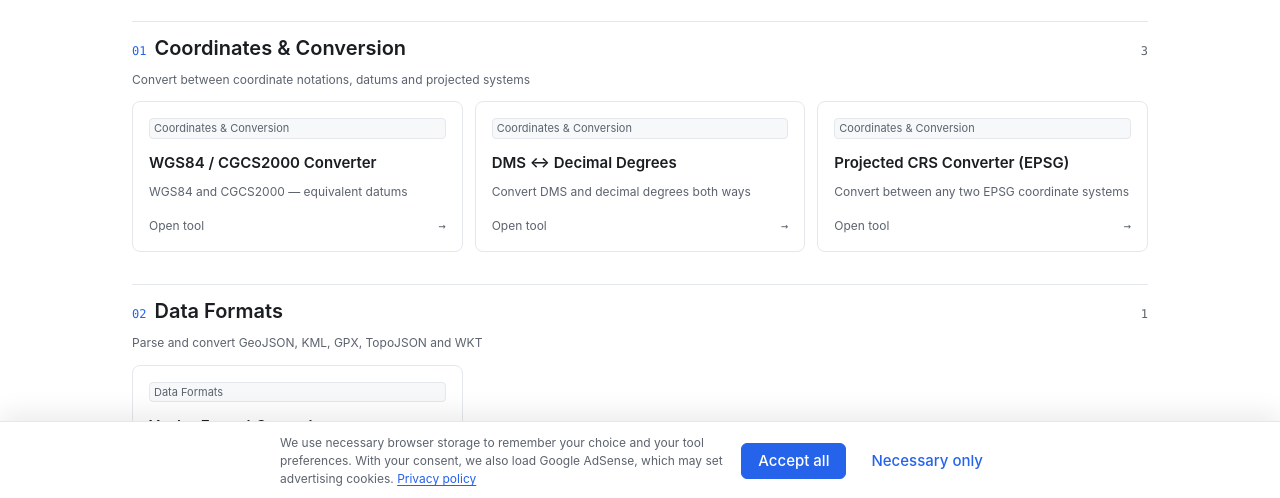
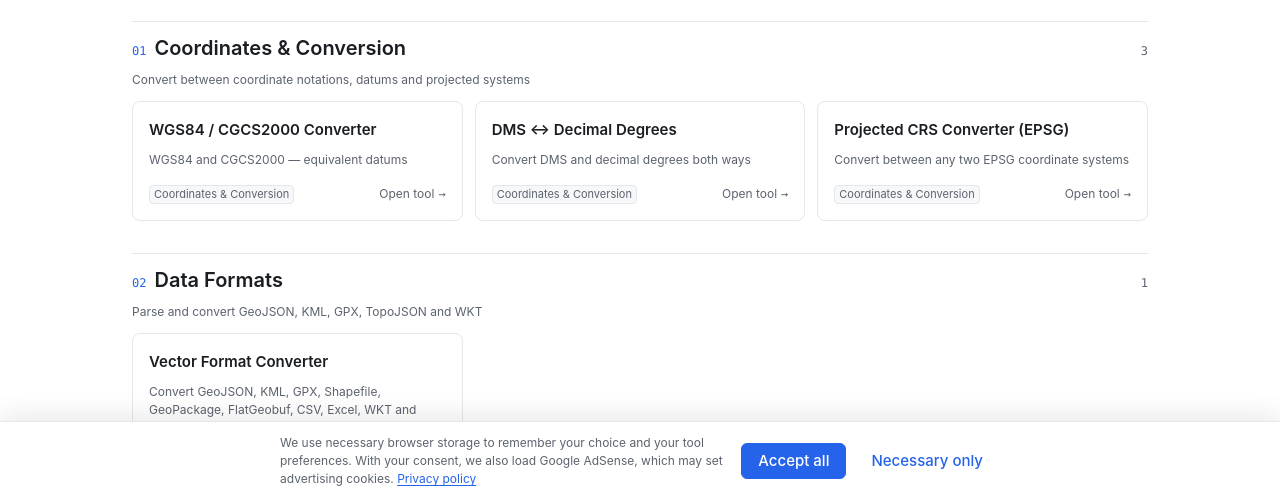
Before and after one commit to tianxinzhe/geo_toolbox, an Astro site: page /en in a window 1280 px wide. Shown: the part 300-798 px from the top of the page. Built offline with nearby package versions, Linux system fonts and the light colour scheme; Astro itself is replaced by a stand-in of ours; some packages are replaced by stand-ins of ours.

Commit message:
style: 工具卡片的分类标签移到底部
左上角不再保留任何标签位，分类与「打开工具 →」同排靠左，名称与说明上移一行。

```diff
--- a/src/components/ToolCard.astro
+++ b/src/components/ToolCard.astro
@@ -2,8 +2,8 @@
 /**
  * 工具卡片 —— 首页索引、分类页与「相关工具」共用
  *
- * 结构固定为「标签 / 名称 / 说明 / 打开提示」，保证三处列表的
- * 视觉与文案一致；标签统一显示工具所属分类。
+ * 结构固定为「名称 / 说明 / 底部分类 + 打开提示」，保证三处列表的
+ * 视觉与文案一致；分类放在底部，左上角不再承担标签位。
  */
 import type { Lang } from '../config/i18n'
 import { CATEGORY_META, type ToolMeta } from '../i18n/tools'
@@ -19,11 +19,13 @@ const { lang, tool } = Astro.props
 ---
 
 <a class="card tool-card" href={toolPath(lang, tool.slug)}>
-  <span class="card__tag">{CATEGORY_META[tool.category].names[lang]}</span>
   <span class="card__title">{tool.names[lang]}</span>
   <span class="card__desc">{tool.desc[lang]}</span>
   <span class="card__more">
-    <span>{t(lang, 'home.openTool')}</span>
-    <span class="card__arrow" aria-hidden="true">→</span>
+    <span class="card__tag">{CATEGORY_META[tool.category].names[lang]}</span>
+    <span class="card__open">
+      <span>{t(lang, 'home.openTool')}</span>
+      <span class="card__arrow" aria-hidden="true">→</span>
+    </span>
   </span>
 </a>
--- a/src/styles/components.css
+++ b/src/styles/components.css
@@ -1041,6 +1041,17 @@ tbody tr:hover {
   color: var(--ink-2);
 }
 
+/* 分类标签移到卡片底部：去掉顶部标签位自带的下外边距 */
+.card__more .card__tag {
+  margin-block-end: 0;
+}
+
+.card__open {
+  display: inline-flex;
+  align-items: center;
+  gap: var(--sp-1);
+}
+
 .card__arrow {
   font-family: var(--mono);
   transition: transform 120ms ease-out;
```
